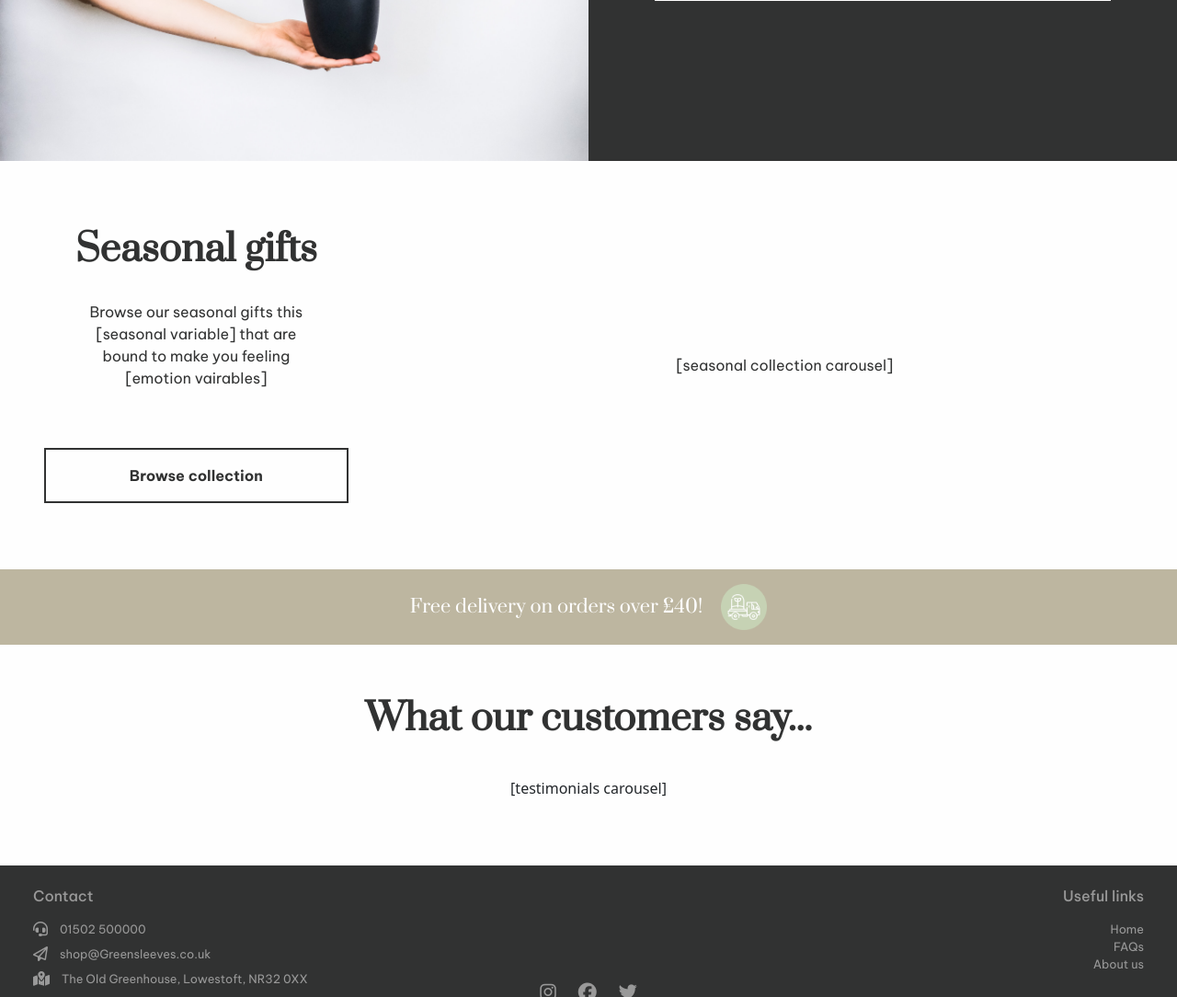
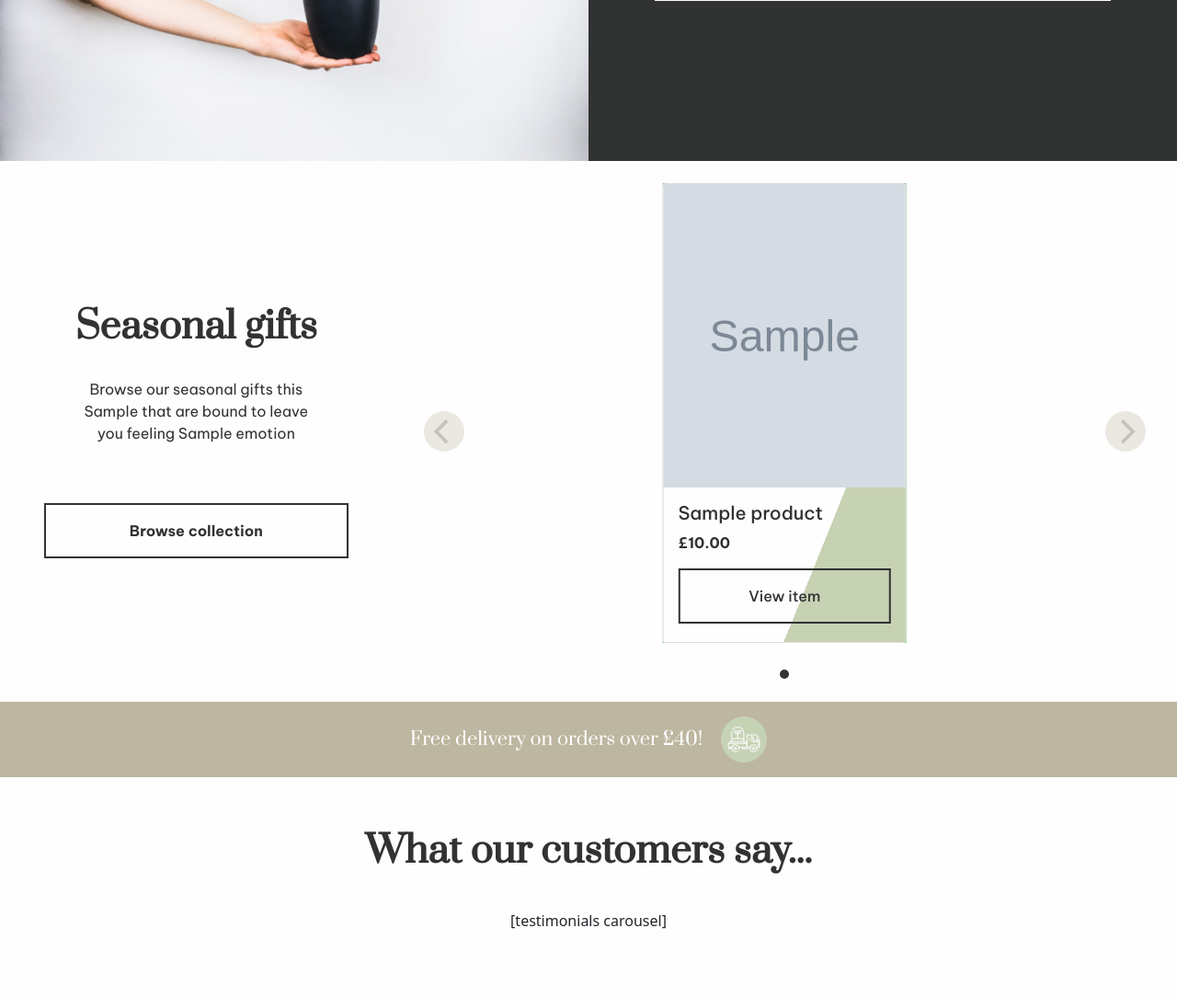
Before and after one commit to lmw95/MS4-greensleeves, a Django app: template home/templates/home/index.html in a window 1280 px wide. Shown: the part 2455-3539 px from the top of the page at 92% size. Run offline with Django 3.2, Linux system fonts and the light colour scheme; tables that the repository leaves empty hold one stand-in row (values such as "Sample post"); the template is opened without the code that fills it: values that come from a table or form of the project are taken from there, most other values are stand-ins (such as "Sample title", 1, 10 or a date in 2020); grey boxes marked "Sample" are stand-in pictures; parts of the project's set-up code (start-up, migrations or seed data) failed here and were passed over; some libraries are stand-ins or nearby versions.

Commit message:
Add seasonal items to homepage seasonal collection section

```diff
--- a/home/templates/home/index.html
+++ b/home/templates/home/index.html
@@ -149,21 +149,39 @@
         </div>
     </div>
 </div>
-<div class="container-fluid seasonal-collection">
+<div class="container-fluid seasonal-collection h-100">
     <div class="row">
-        <div class="col-lg-4 seasonal-text p-5 d-flex flex-column flex-md-row flex-lg-column">
+        <div class="col-lg-4 seasonal-text p-5 d-flex flex-column flex-md-row flex-lg-column align-items-center justify-content-center">
             <div class="col-12 col-md-6 col-lg-12 d-flex flex-column justify-content-center align-items-center">
                 <h1 class="text-center p-4">Seasonal gifts</h1>
-                <p class="text-center w-75">Browse our seasonal gifts this [seasonal variable] that are bound to make you feeling
-                    [emotion vairables]
+                <p class="text-center w-75">Browse our seasonal gifts this {{ collection_active }} that are bound to leave you feeling
+                    {{ emotion }}
                 </p>
             </div>
             <div class="col-12 col-md-4 offset-md-2 offset-lg-0 col-lg-12 d-grid gap-2 seasonal-links mt-5 pb-4">
-                <a href="{% url 'shop' %}" class="py-3 text-center text-decoration-none" target="_self">Browse collection</a>
+                <a href="{% url 'shop' %}?seasonal_collection={{ collection_active }}" class="py-3 text-center text-decoration-none" target="_self">Browse collection</a>
             </div>
         </div>
-        <div class="col-lg-8 seasonal-carousel p-4 d-flex justify-content-center align-items-center">
-            [seasonal collection carousel]
+        <div class="col-lg-8 seasonal-carousel p-4">
+            <div class="carousel pb-4"
+                data-flickity='{ "draggable": false }'>
+                    {% for item in seasonal_items %}
+                    <div class="carousel-cell rounded-0">
+                        <div class="card index-card">
+                            {% if item.image %}
+                            <img class="card-img-top index-img" src="/media/{{ item.image }}" alt="Image of {{ item.name }}">
+                            {% else %}
+                            <img class="card-img-top index-img" src="{{ MEDIA_URL }}noimage.png" alt="{{ item.name }}">
+                            {% endif %}
+                            <div class="card-body item-card">
+                                <h5 class="card-title">{{ item.friendly_name }}</h5>
+                                <p class="fw-bold">£{{ item.price }}</p>
+                                <a href="{% url 'item_page' item.id %}" class="btn view-item p-3 rounded-0 w-100">View item</a>
+                            </div>
+                            </div>
+                    </div>
+                    {% endfor %}
+            </div>
         </div>
     </div>
 </div>
--- a/shop/models.py
+++ b/shop/models.py
@@ -107,6 +107,7 @@ class Product(models.Model):
     sale_price = models.DecimalField(max_digits=6, decimal_places=2, null=True, blank=True)
     image_url = models.URLField(max_length=1054, null=True, blank=True)
     image = models.ImageField(null=True, blank=True)
+    featured_item = models.BooleanField(default=False, null=True, blank=True)
 
     def __str__(self):
         return self.name
--- a/shop/templates/shop/shop.html
+++ b/shop/templates/shop/shop.html
@@ -175,14 +175,14 @@
                 <div class="row">
                     {% for product in products %}
                     <div class="col-sm-6 col-md-6 col-lg-4 col-xl-3 mb-5">
-                        <div class="card border-0 h-100">
+                        <div class="card item-card border-0 h-100">
                             {% if product.image %}
                             <a href="{% url 'item_page' product.id %}" target="_self">
-                                <img class="card-img-top" src="/media/{{ product.image }}" alt="Image of {{ product.name }}">
+                                <img class="card-img-top shop-item-img" src="/media/{{ product.image }}" alt="Image of {{ product.name }}">
                             </a>
                             {% else %}
                             <a href="{% url 'item_page' product.id %}" target="_self">
-                                <img class="card-img-top" src="{{ MEDIA_URL }}noimage.png" alt="{{ product.name }}">
+                                <img class="card-img-top shop-item-img" src="{{ MEDIA_URL }}noimage.png" alt="{{ product.name }}">
                             </a>
                             {% endif %}
                             <div class="card-body px-3 pt-2 pb-4 mt-2">
--- a/static/css/_home.css
+++ b/static/css/_home.css
@@ -146,6 +146,53 @@ hr {
     color: var(--white);
 }
 
+.carousel {
+    height: 100%;
+}
+
+.flickity-viewport {
+    height: 100%;
+}
+
+.carousel-cell {
+    width: 33%;
+    height: 500px;
+    margin-right: 10px;
+    background: #8C8;
+    border-radius: 5px;
+}
+
+.flickity-page-dots {
+    position: relative;
+}
+
+.flickity-button {
+    color: var(--brown);
+    background: none;
+    background-color: var(--beige);
+    padding: 1em;
+}
+
+.index-card {
+    height: 500px;
+}
+
+.index-img {
+    height: 330px;
+}
+
+.view-item {
+    background-color: transparent;
+    border: 2px solid var(--black);
+    color: var(--black);
+    transition: all 0.1s ease-in-out;
+}
+
+.view-item:hover {
+    background-color: var(--black);
+    color: var(--white);
+}
+
 /*----------------- [Testimonials] -----------------*/
 
 .testimonials {
--- a/static/css/_media-queries.css
+++ b/static/css/_media-queries.css
@@ -18,6 +18,32 @@
 
     .why-text {
         width: 100%;
+    }
+
+}
+
+
+@media only screen and (max-width: 425px) {
+
+    .carousel-cell {
+        width: 100%;
+    }
+}
+
+
+@media only screen and (min-width: 426px) {
+
+    .carousel-cell {
+        width: 75%;
+    }
+
+}
+
+
+@media only screen and (min-width: 576px) {
+
+    .carousel-cell {
+        width: 45%;
     }
 
 }
@@ -170,6 +196,10 @@
         width: 70%;
     }
 
+    .carousel-cell {
+        width: 33% !important;
+    }
+
 }
 
 
--- a/static/css/_shop.css
+++ b/static/css/_shop.css
@@ -15,7 +15,7 @@
     color: var(--black);
 }
 
-.card {
+.item-card {
     color: var(--black);
     background: linear-gradient(112deg, var(--white) 60%, var(--green) 40%);
     font-family: var(--body-text);
@@ -25,7 +25,7 @@
     box-shadow: 0 6px 10px rgba(0,0,0,.08), 0 0 6px rgba(0,0,0,.05);
 }
 
-.card-img-top {
+.shop-item-img {
     height: 400px;
 }
 
```
Also changed, not shown: other parts of static/css/_shop.css (+17 -35 lines), home/views.py (+55 -3 lines), shop/migrations/0010_auto_20220109_2040.py (added).
